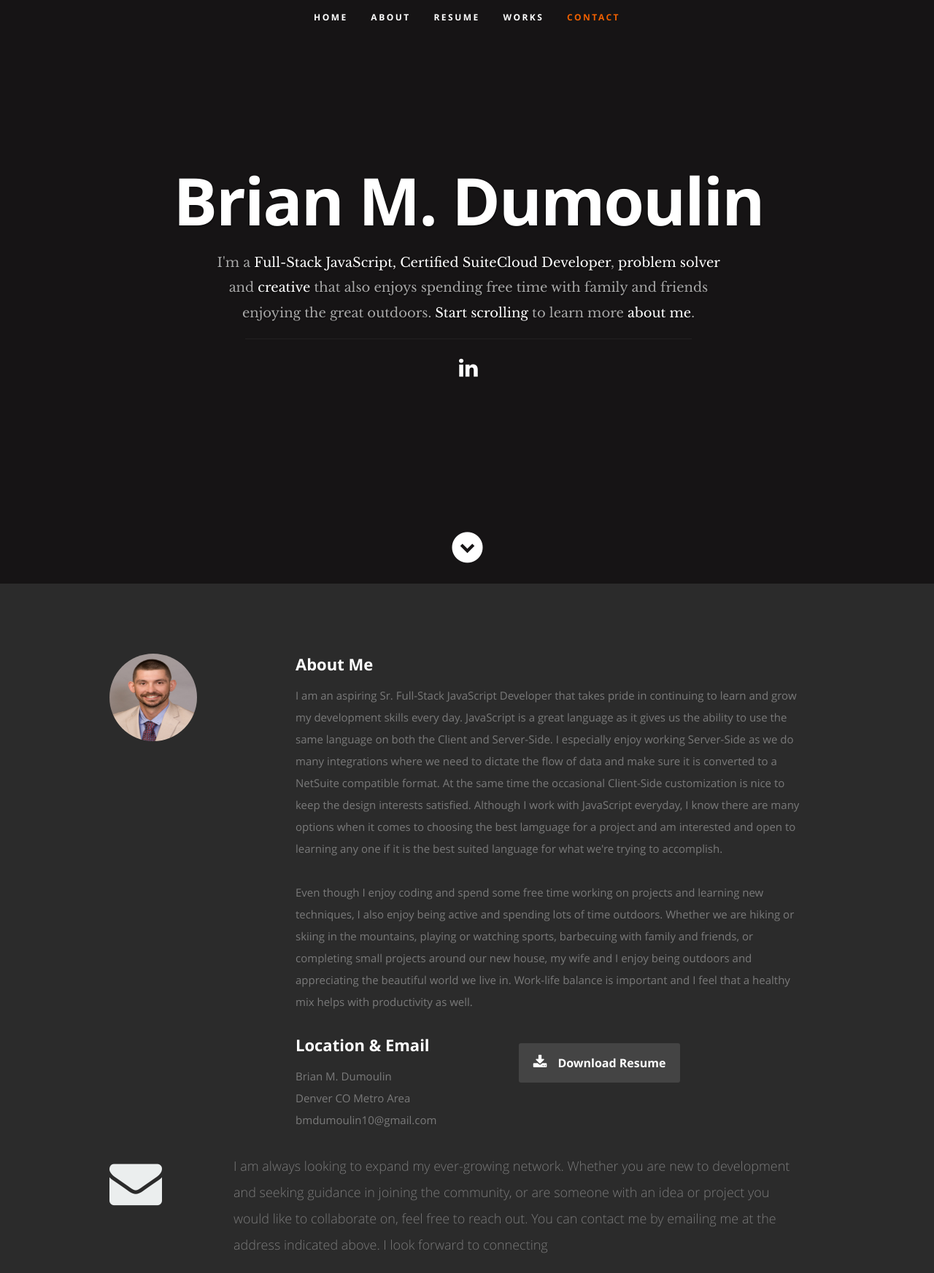
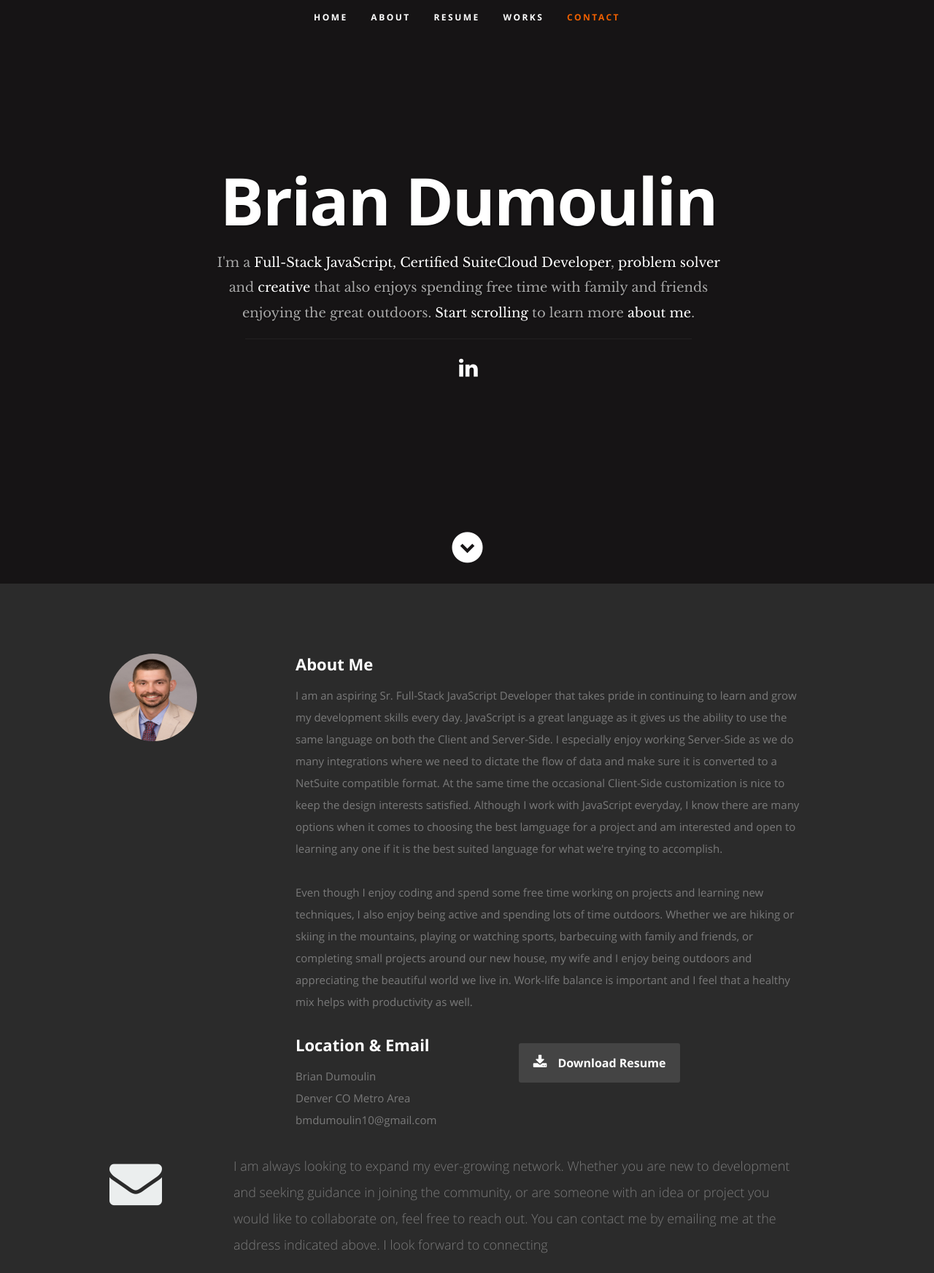
Before and after one commit to bmdumoulin10/brian_m_dumoulin, a website: page index.html in a window 1280 px wide. Shown: the top 1745 px of the page at 73% size. Drawn offline with nearby package versions, Linux system fonts and the light colour scheme.

Commit message:
Removed middle initial where name is present

```diff
--- a/index.html
+++ b/index.html
@@ -6,7 +6,7 @@
 
    <!--- Basic Page Needs -->
   <meta charset="utf-8">
-	<title>Brian M. Dumoulin - Personal Site & Portfolio</title>
+	<title>Brian Dumoulin - Personal Site & Portfolio</title>
 	<meta name="description" content="">
 	<meta name="author" content="">
 
@@ -49,7 +49,7 @@
 
       <div class="row banner">
          <div class="banner-text">
-            <h1 class="responsive-headline">Brian M. Dumoulin</h1>
+            <h1 class="responsive-headline">Brian Dumoulin</h1>
             <h3>I'm a <span>Full-Stack JavaScript, Certified SuiteCloud Developer</span>, <span>problem solver</span> and <span>creative</span> that also enjoys spending free time with family and friends enjoying the great outdoors. <a class="smoothscroll" href="#about">Start scrolling</a>
             to learn more <a class="smoothscroll" href="#about">about me</a>.</h3>
             <hr />
@@ -91,7 +91,7 @@
 
                   <h2>Location & Email</h2>
                   <p class="address">
-      						  <span>Brian M. Dumoulin</span><br>
+      						  <span>Brian Dumoulin</span><br>
                     <span>Denver CO Metro Area</span><br>
                     <span>bmdumoulin10@gmail.com</span>
       					  </p>
```
